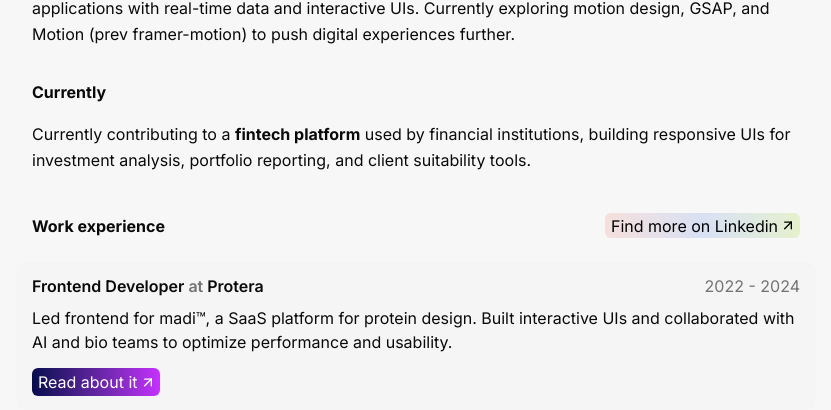
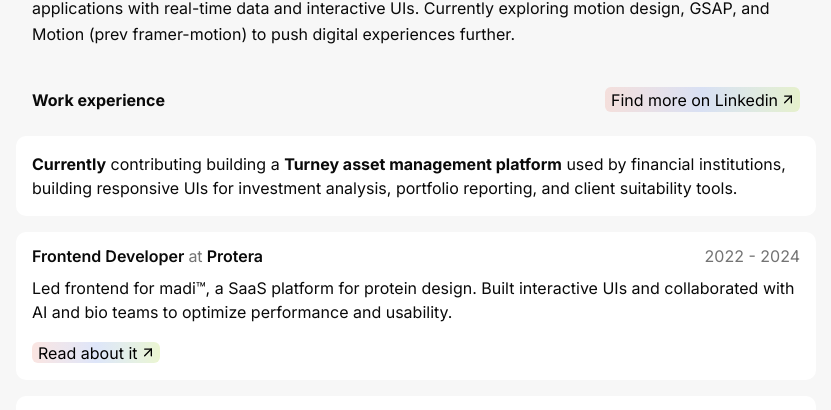
Before and after one commit to juliorafre/portfolio, a Next.js app: page /about in a window 1280 px wide. Shown: the part 533-943 px from the top of the page, without its empty margins (224-1055 px from the left). Built offline with nearby package versions, Linux system fonts and the light colour scheme.

Commit message:
fix: improve styling and z-index for image components

```diff
--- a/src/app/about/page.tsx
+++ b/src/app/about/page.tsx
@@ -66,14 +66,6 @@ const About = () => {
           interactive UIs. Currently exploring motion design, GSAP, and Motion
           (prev framer-motion) to push digital experiences further.
         </p>
-
-        <h2 className="mt-8 font-bold">Currently</h2>
-
-        <p>
-          Currently contributing to a <strong>fintech platform</strong> used by
-          financial institutions, building responsive UIs for investment
-          analysis, portfolio reporting, and client suitability tools.
-        </p>
       </div>
 
       <section className="orchestration-element stagger-2 space-y-6">
@@ -85,17 +77,22 @@ const About = () => {
         </div>
 
         <ul className="space-y-4">
+          <p className="bg-white p-4 -mx-4 w-[calc(100%_+_2rem)] rounded-lg">
+            <strong>Currently</strong> contributing building a <strong>Turney asset management platform</strong> used by
+            financial institutions, building responsive UIs for investment
+            analysis, portfolio reporting, and client suitability tools.
+          </p>
           {experiences.map((experience) => {
             const hasLink = Object.hasOwn(experience, 'link');
             return (
               <li
-                className="-mx-4 w-[calc(100%_+_2rem)] space-y-2 rounded-lg bg-neutral-100 px-4 pt-3 pb-4 dark:bg-neutral-800"
+                className="-mx-4 w-[calc(100%_+_2rem)] space-y-2 rounded-lg bg-white px-4 pt-3 pb-4 dark:bg-neutral-800"
                 key={experience.company}
               >
                 <div className="grid grid-cols-[1fr_auto] items-baseline gap-x-3">
                   <p className="font-semibold">
                     {experience.role}{' '}
-                    <span className="text-muted-foreground">at</span>{' '}
+                    <span className="text-muted-foreground font-normal">at</span>{' '}
                     {experience.company}
                   </p>
                   <p className="whitespace-nowrap font-mono text-muted-foreground">
@@ -108,7 +105,6 @@ const About = () => {
                     <CustomLink
                       href={experience.link!}
                       showIcon
-                      style="protera"
                     >
                       Read about it
                     </CustomLink>
--- a/src/components/custom-link.tsx
+++ b/src/components/custom-link.tsx
@@ -22,7 +22,7 @@ const baseStyles: HTMLAttributes<HTMLElement>['className'] = cn(
 );
 
 const baseStylesProtera: HTMLAttributes<HTMLElement>['className'] = cn(
-  'relative inline gap-0.5 rounded-sm py-[4px] pr-1 pl-1.5 font-normal text-white',
+  'relative inline gap-0.5 rounded-sm pr-1 pl-1.5 py-1 font-normal text-white',
   'mt-0 bg-gradient-to-r from-[#060D4E] to-[#C531FD] transition-colors duration-300 dark:text-neutral-300',
   'bg-gradient-to-r dark:from-[#26C9D7] dark:via-[#C531FD]/80 dark:to-orange-500/80 dark:bg-clip-text dark:p-0 dark:text-transparent',
   'md:hover:not-dark:bg-gradient-to-r md:hover:not-dark:from-[#efa79b] md:hover:not-dark:via-[#90aaeb] md:hover:not-dark:to-[#bde064] md:hover:not-dark:text-black'
--- a/src/components/image-preview.tsx
+++ b/src/components/image-preview.tsx
@@ -54,13 +54,13 @@ const ImagePreview = ({ src, alt, width, height }: ImagePreviewProps) => {
                   <Dialog.Overlay>
                     <motion.div
                       animate={{ opacity: 1 }}
-                      className="fixed inset-0 z-40 h-full w-full backdrop-blur-xs"
+                      className="fixed inset-0 z-60 h-full w-full backdrop-blur-xs"
                       exit={{ opacity: 0 }}
                       initial={{ opacity: 0 }}
                     />
                   </Dialog.Overlay>
                   <div className="fixed inset-0 z-50 flex items-center justify-center px-4">
-                    <Dialog.Content className="w-[720px]">
+                    <Dialog.Content>
                       <Dialog.Title className="sr-only">
                         Image Preview
                       </Dialog.Title>
@@ -70,12 +70,13 @@ const ImagePreview = ({ src, alt, width, height }: ImagePreviewProps) => {
                       </Dialog.Description>
 
                       <motion.div
-                        className="relative aspect-video w-full overflow-hidden rounded-2xl"
+                        className="relative aspect-wide w-full overflow-hidden rounded-2xl"
                         layoutId="image-preview-dialog"
                       >
+                        <div className="absolute z-90 inset-0 top-0 left-0 bg-red-200"></div>
                         <MotionImage
                           alt={alt}
-                          className="select-none rounded-2xl object-cover"
+                          className="select-none object-cover"
                           height={height}
                           layoutId="image-preview"
                           sizes="100%"
--- a/src/components/image-wrapper.tsx
+++ b/src/components/image-wrapper.tsx
@@ -118,7 +118,7 @@ const ImageWrapper: React.FC<ImageWrapperProps> = ({
                 <Dialog.Overlay asChild>
                   <motion.div
                     animate={{ opacity: 1 }}
-                    className={`fixed inset-0 ${overlayClassName}`}
+                    className={`fixed z-20 inset-0 ${overlayClassName}`}
                     exit={{ opacity: 0 }}
                     initial={{ opacity: 0 }}
                     transition={{ duration: 0.25, ease: 'easeOut' }}
```
